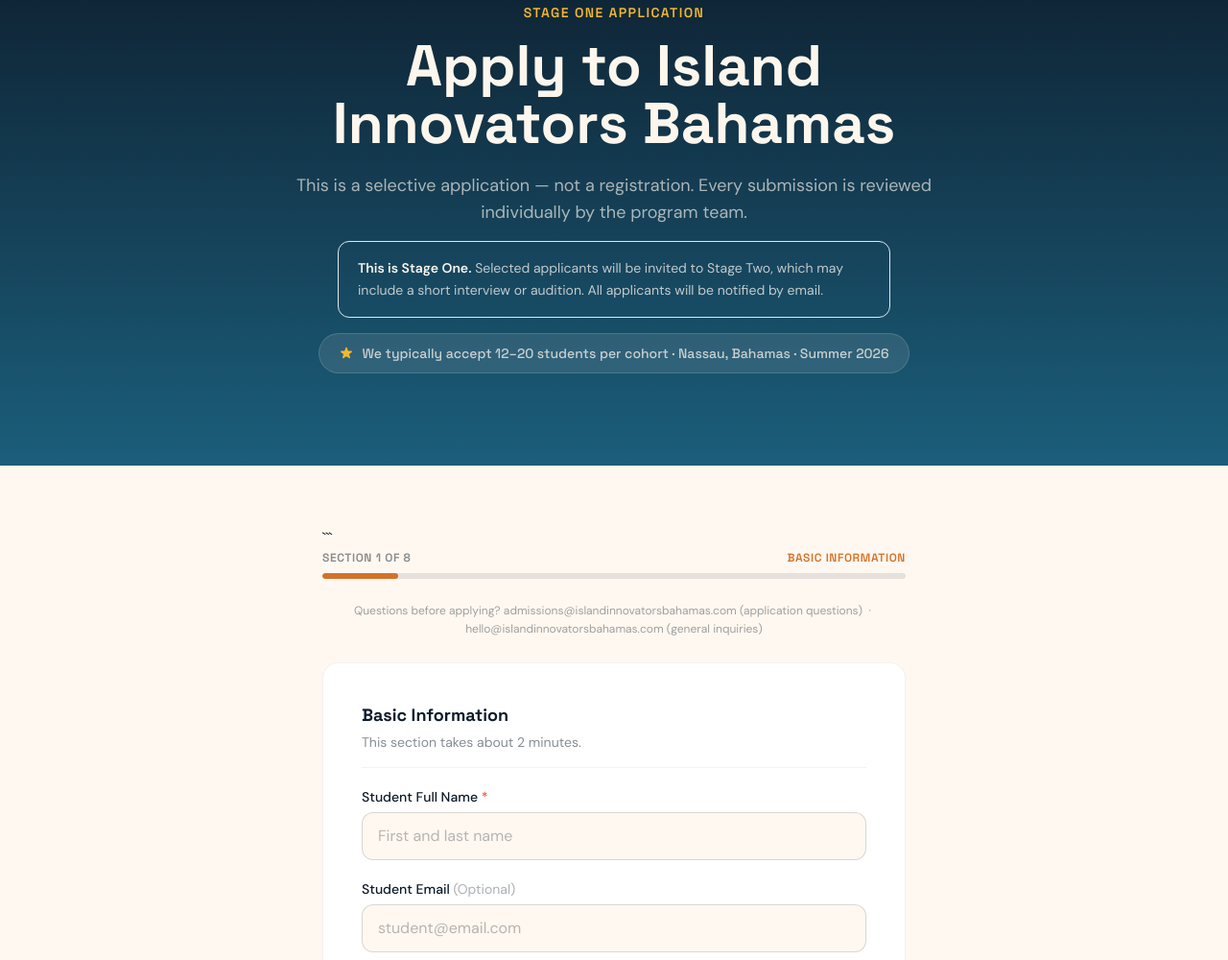
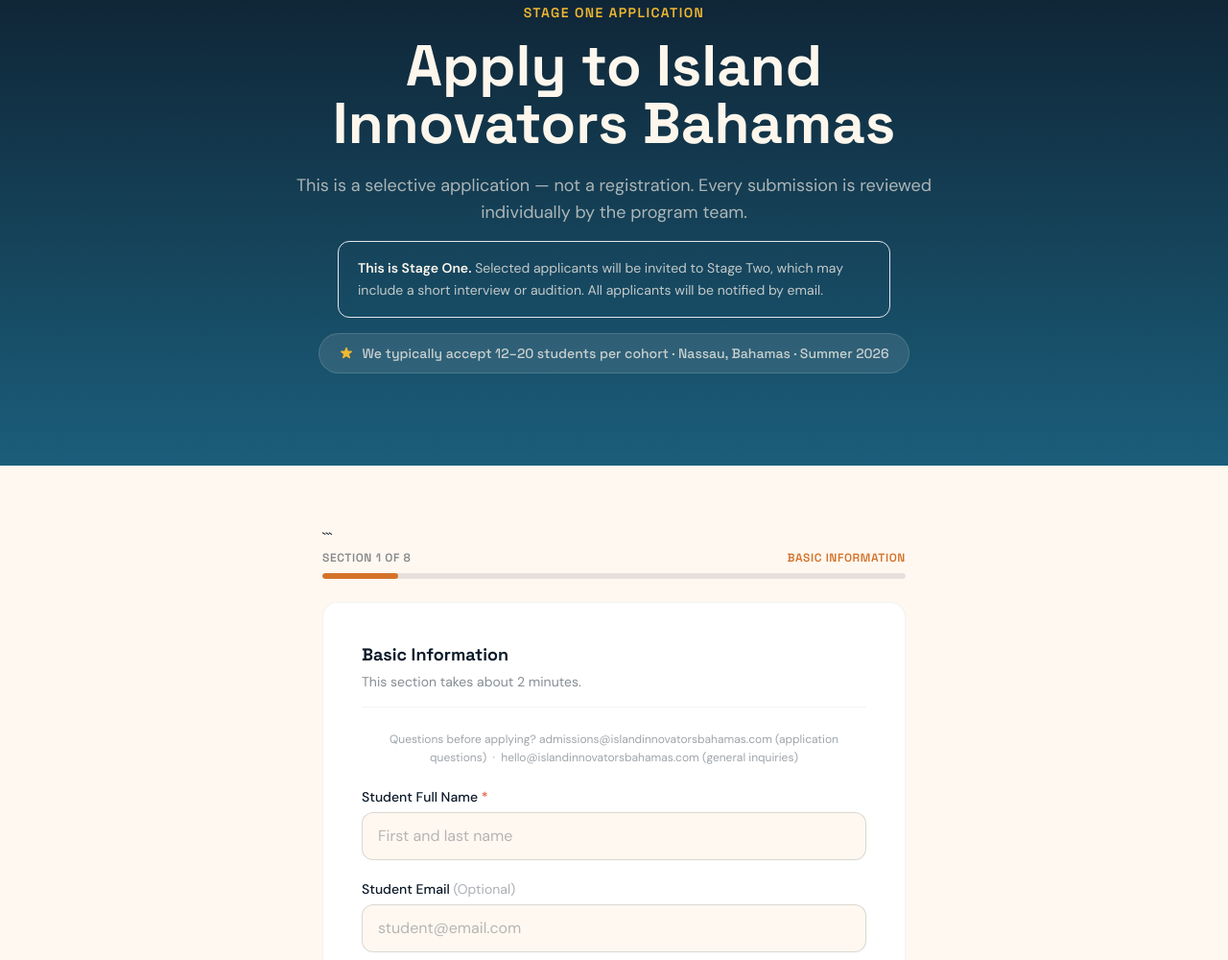
Before and after one commit to Island-Innovators-Bahamas/island-innovators-bahamas.github.io, a plain HTML site: page apply.html in a window 1280 px wide. Shown: the part 158-1158 px from the top of the page at 96% size. Drawn offline with nearby package versions, Linux system fonts and the light colour scheme.

Commit message:
Update apply.html

```diff
--- a/apply.html
+++ b/apply.html
@@ -116,10 +116,6 @@
     </div>
   </div>
 
-  <div class="max-w-2xl mx-auto px-4 sm:px-6 mb-6 text-center">
-    <p class="text-night/40 text-xs leading-relaxed">Questions before applying? <a href="mailto:admissions@islandinnovatorsbahamas.com" class="hover:text-orange transition-colors">admissions@islandinnovatorsbahamas.com</a> (application questions) &nbsp;·&nbsp; <a href="mailto:hello@islandinnovatorsbahamas.com" class="hover:text-orange transition-colors">hello@islandinnovatorsbahamas.com</a> (general inquiries)</p>
-  </div>
-
   <form id="apply-form" novalidate class="bg-white rounded-2xl shadow-sm border border-night/5 overflow-hidden" action="https://formspree.io/f/mdaplvkw" method="POST">
     <input type="hidden" name="_next" value="https://islandinnovatorsbahamas.com/thank-you.html" />
     <input type="hidden" name="_redirect" value="https://islandinnovatorsbahamas.com/thank-you.html" />
@@ -129,6 +125,9 @@
       <div class="pb-4 border-b border-night/5">
         <h3 class="font-heading font-bold text-lg text-night">Basic Information</h3>
         <p class="text-night/50 text-sm mt-1">This section takes about 2 minutes.</p>
+      </div>
+      <div class="text-center pt-1">
+        <p class="text-night/40 text-xs leading-relaxed">Questions before applying? <a href="mailto:admissions@islandinnovatorsbahamas.com" class="hover:text-orange transition-colors">admissions@islandinnovatorsbahamas.com</a> (application questions) &nbsp;·&nbsp; <a href="mailto:hello@islandinnovatorsbahamas.com" class="hover:text-orange transition-colors">hello@islandinnovatorsbahamas.com</a> (general inquiries)</p>
       </div>
 
       <div>
```
